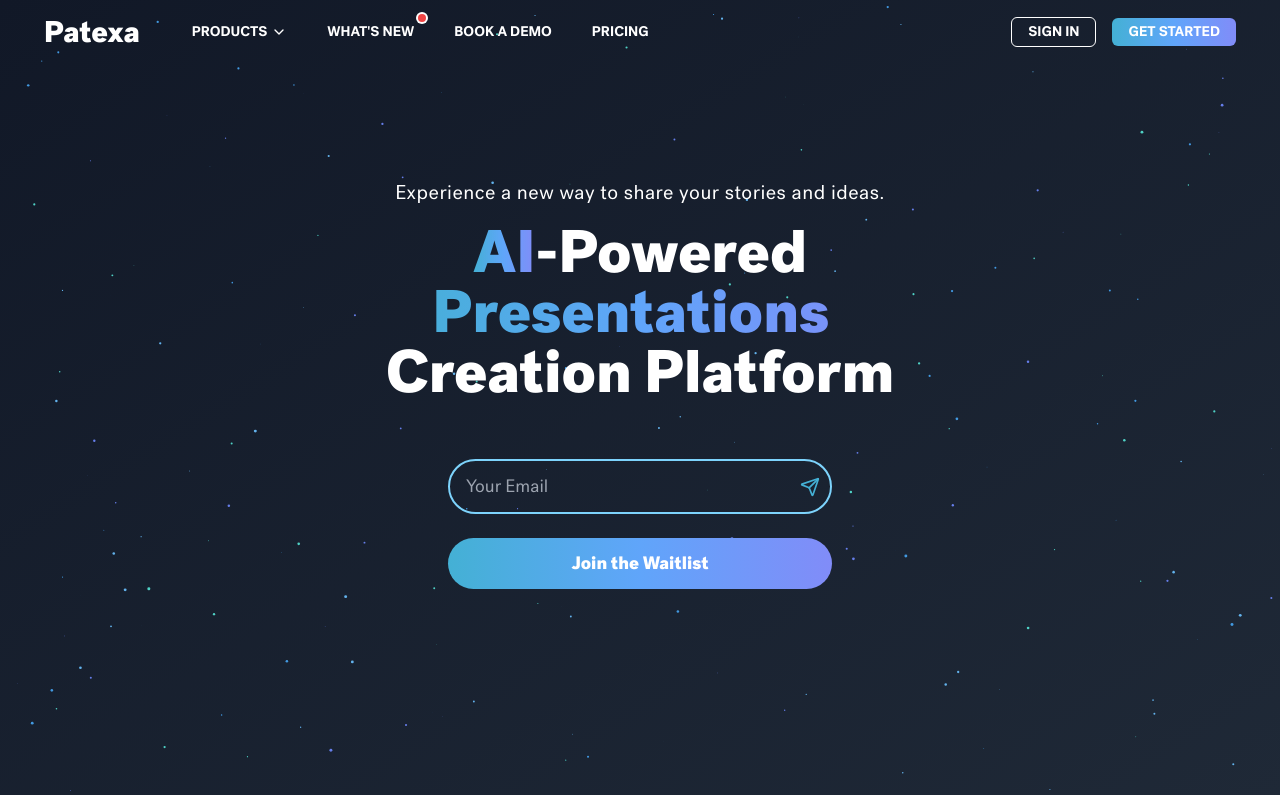
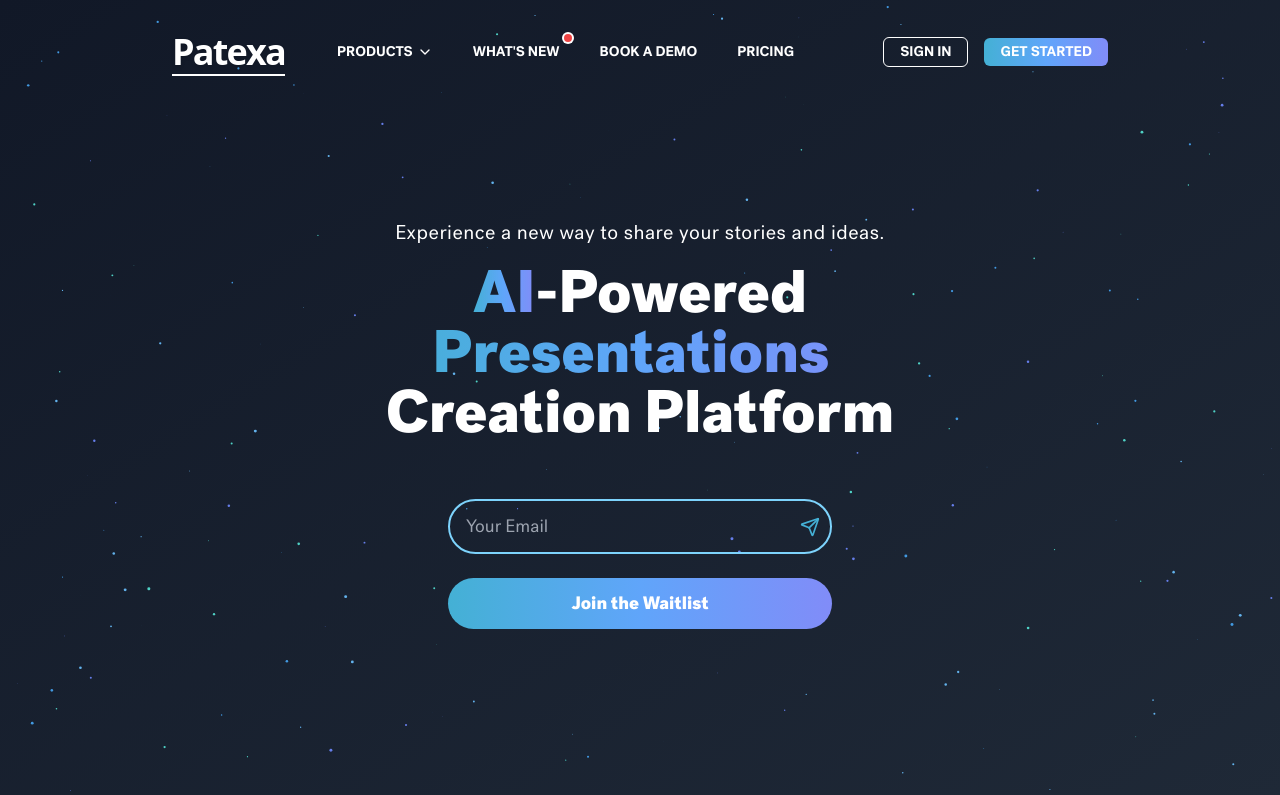
Before and after one commit to CZEJAY/demo, a Next.js app: page / in a window 1280 px wide. Shown: the top 795 px of the page. Built offline with nearby package versions, Linux system fonts and the light colour scheme.

Commit message:
Logo Updated

```diff
--- a/components/Landing Page/HeroSection.tsx
+++ b/components/Landing Page/HeroSection.tsx
@@ -100,7 +100,7 @@
   }
 
   return (
-      <section className="relative flex items-center justify-center min-h-screen p-4  overflow-hidden bg-gradient-to-br from-gray-900 to-gray-800">
+      <section className="relative flex items-center justify-center min-h-screen p-4 pt-2 md:pt-24  overflow-hidden bg-gradient-to-br from-gray-900 to-gray-800">
       <StarBackground />
       <motion.div
         ref={ref}
--- a/components/shared/Header.tsx
+++ b/components/shared/Header.tsx
@@ -4,6 +4,7 @@
 import { motion } from 'framer-motion'
 import Link from 'next/link'
 import { ChevronDown } from 'lucide-react'
+import { Logo } from './Logo'
 
 const navItems = [
   { label: 'PRODUCTS', hasDropdown: true },
@@ -26,14 +27,14 @@
       initial={{ y: -100 }}
       animate={{ y: 0 }}
       transition={{ type: 'spring', stiffness: 300, damping: 30 }}
-      className={`fixed top-0 left-0 right-0 z-50 px-3 transition-colors duration-300 ${
+      className={`fixed top-5 max-w-5xl rounded-full mx-auto left-0 right-0 z-50 px-3 transition-colors duration-300 ${
         isScrolled ? 'bg-gradient-to-br from-gray-900 to-gray-800' : 'bg-transparent'
       }`}
     >
-      <div className="max-w-7xl mx-auto px-4 sm:px-6 lg:px-8">
+      <div className=" mx-auto px-4 sm:px-6 lg:px-8">
         <div className="flex items-center justify-between h-16">
           <div className="flex items-center">
-            <Logo />
+            <Logo isScrolled={isScrolled} />
             <nav className="hidden md:block ml-10">
               <ul className="flex space-x-4">
                 {navItems.map((item, index) => (
@@ -63,13 +64,6 @@
   )
 }
 
-function Logo() {
-  return (
-    <Link href="/" className="flex items-center">
-      <span className="text-white text-3xl font-bold">Patexa</span>
-    </Link>
-  )
-}
 
 function NavItem({ label, hasDropdown, hasNotification }: { label: string; hasDropdown?: boolean; hasNotification?: boolean }) {
   return (
--- a/components/shared/Logo.tsx
+++ b/components/shared/Logo.tsx
@@ -1,13 +1,59 @@
+'use client'
+
+import { motion } from 'framer-motion'
+import { useEffect, useState } from 'react'
+
 export function Logo({ isScrolled }: { isScrolled?: boolean }) {
+  const [isMounted, setIsMounted] = useState(false)
+
+  useEffect(() => {
+    setIsMounted(true)
+  }, [])
+
+  const letterVariants = {
+    hidden: { opacity: 0, y: 20 },
+    visible: (i: number) => ({
+      opacity: 1,
+      y: 0,
+      transition: {
+        delay: i * 0.1,
+        duration: 0.5,
+        ease: [0.6, -0.05, 0.01, 0.99],
+      },
+    }),
+  }
+
   return (
-    <span
-      className={`
-    font-medium text-3xl tracking-tighter ${
-      isScrolled ? "text-black" : "text-white"
-    }
-    `}
+    <motion.div
+      className="relative font-sans text-2xl md:text-4xl font-bold tracking-tighter"
+      initial="hidden"
+      animate={isMounted ? "visible" : "hidden"}
     >
-      Patexa
-    </span>
-  );
+      {['P', 'a', 't', 'e', 'x', 'a'].map((letter, index) => (
+        <motion.span
+          key={index}
+          custom={index}
+          variants={letterVariants}
+          className={`inline-block ${
+            isScrolled
+              ? 'gradient-text'
+              : 'text-white'
+          }`}
+          style={{
+            textShadow: isScrolled ? 'none' : '0 2px 4px rgba(0,0,0,0.1)',
+          }}
+        >
+          {letter}
+        </motion.span>
+      ))}
+      <motion.span
+        className={`absolute -bottom-1 left-0 w-full h-0.5 ${
+          isScrolled ? 'gradient-bg' : 'bg-white'
+        }`}
+        initial={{ scaleX: 0 }}
+        animate={{ scaleX: 1 }}
+        transition={{ delay: 0.5, duration: 0.5 }}
+      />
+    </motion.div>
+  )
 }
```
